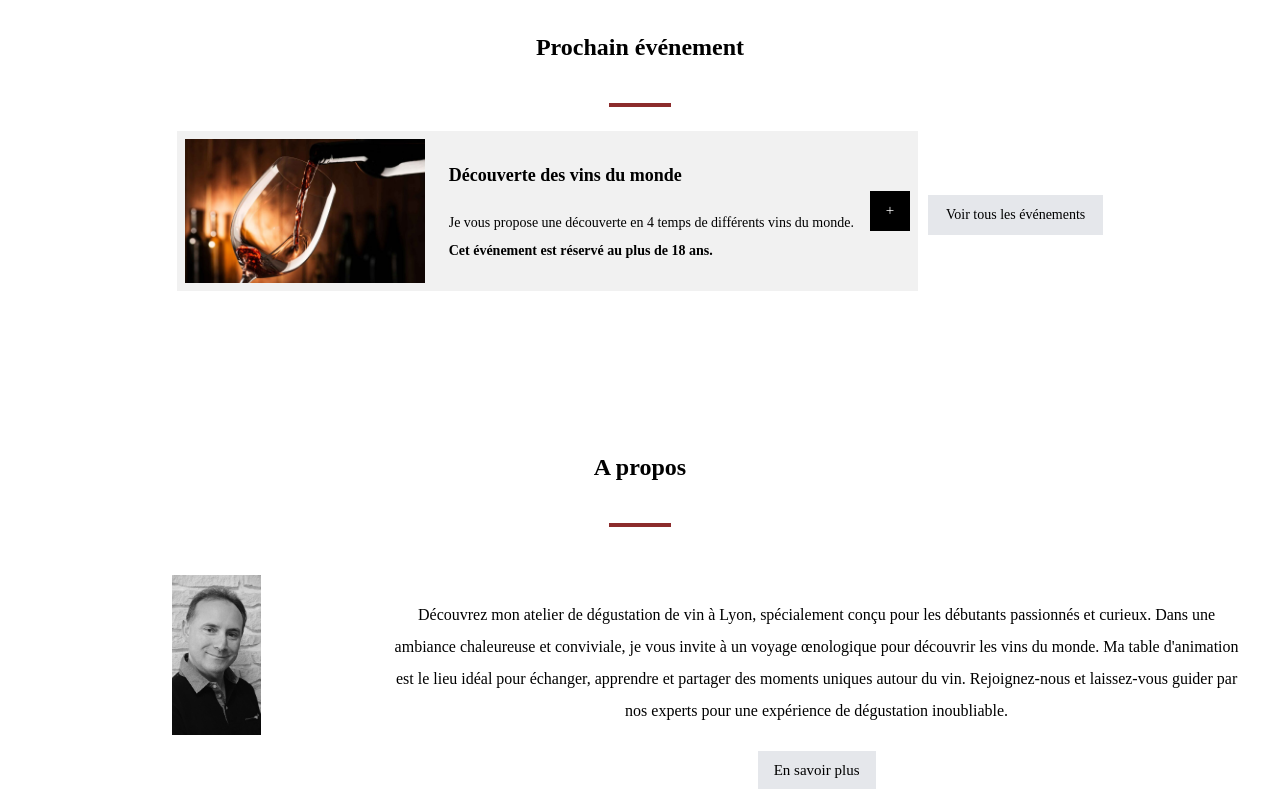
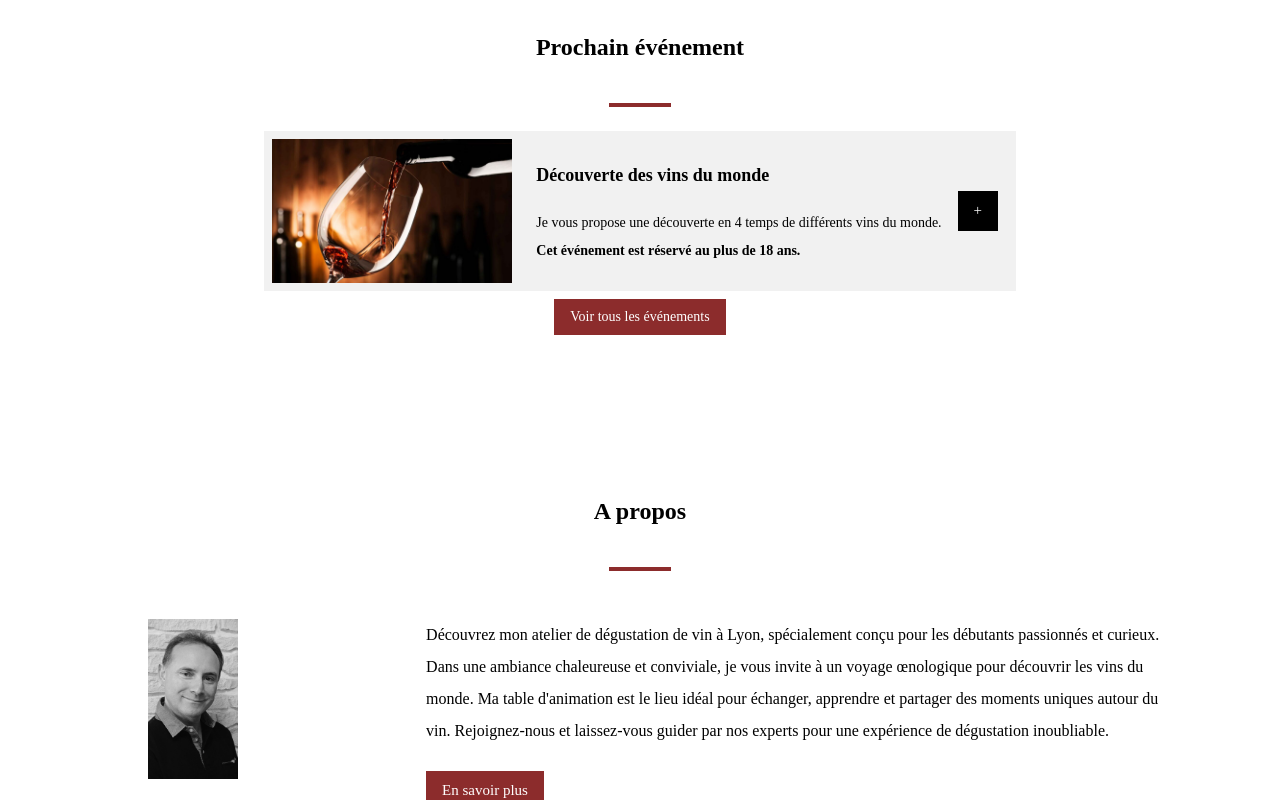
Before and after one commit to cedricdsst/hackathonOlivier, a Vue app in the folder frontendV2/: page / in a window 1280 px wide. Shown: the part 1240-2040 px from the top of the page. Built offline with nearby package versions, Linux system fonts and the light colour scheme; no server answers.

Commit message:
update/fin accueil

```diff
--- a/frontendV2/src/views/NewHomeView.vue
+++ b/frontendV2/src/views/NewHomeView.vue
@@ -45,8 +45,8 @@
       <section class="NextEvent bg-white flex flex-col items-center justify-center text-center py-20 px-4">
           <h2 class="text-2xl font-bold mb-4">Prochain événement</h2>
           <span class="mx-4 border-2 w-full border-VinColor my-6"></span>
-          <div class="flex ">
-            <div class="event flex flex-col md:flex-row sm:flex-col items-center gap-4 w-full">
+          <div class="flex flex-col md-flex-row">
+            <div class="event flex flex-col md:flex-row items-center gap-4 w-full">
                 <img class="p-2 object-contain h-40 w-auto ml-4 sm:ml-0" src="../assets/img/thumbnail_evenement.jpg" alt="">
                 <article class="flex flex-col items-start w-auto gap-2">
                     <h4 class="text-lg font-semibold mb-4">Découverte des vins du monde</h4>
@@ -59,7 +59,7 @@
             </div>
 
             <div class="flex justify-center items-center mt-4 sm:mt-2">
-                <button type="button" class="text-sm bg-gray-200 border-2 px-4 py-2 hover:bg-VinColor whitespace-nowrap">
+                <button type="button" class="text-sm text-white bg-VinColor px-4 py-2 whitespace-nowrap">
                     Voir tous les événements
                 </button>
             </div>
@@ -70,15 +70,14 @@
       <section class="Apropos bg-white flex flex-col items-center justify-center text-center py-20 px-4 ">
           <h2 class="text-2xl font-bold mb-4">A propos</h2>
           <span class="mx-4 border-2 w-full border-VinColor my-6"></span>
-          <div class="flex flex-col md:flex-row items-center md:items-start text-center md:text-left mx-auto p-6">
-              <div class="sm:w-full ">
-                  <img src="../assets/img/Olivier_bonneton.webp" alt="Olivier Bonneton" class="object-contain h-40 md:w-48 lg:w-full self-start sm:self-center">
+          <div class="flex flex-col md:flex-row items-center md:items-start md:text-left p-6">
+              <div class="sm:w-full flex justify-center">
+                  <img src="../assets/img/Olivier_bonneton.webp" alt="Olivier Bonneton" class="object-contain h-40 md:w-48 lg:w-full md:self-start self-center">
               </div>
-              <div class="mt-6 flex flex-col justify-center items-start md:items-center">
-                <p class="mb-6 text-left md:text-center">Découvrez mon atelier de dégustation de vin à Lyon, spécialement conçu pour les débutants passionnés et curieux. Dans une ambiance chaleureuse et conviviale, je vous invite à un voyage œnologique pour découvrir les vins du monde. Ma table d'animation est le lieu idéal pour échanger, apprendre et partager des moments uniques autour du vin. Rejoignez-nous et laissez-vous guider par nos experts pour une expérience de dégustation inoubliable.</p>
-                <button type="button" class="text-black bg-gray-200 py-2 px-4 hover:bg-VinColor transition-colors self-start md:self-center">En savoir plus</button>
-            </div>
-
+              <div class=" flex flex-col items-start px-20">
+                  <p class="mb-6 text-left ">Découvrez mon atelier de dégustation de vin à Lyon, spécialement conçu pour les débutants passionnés et curieux. Dans une ambiance chaleureuse et conviviale, je vous invite à un voyage œnologique pour découvrir les vins du monde. Ma table d'animation est le lieu idéal pour échanger, apprendre et partager des moments uniques autour du vin. Rejoignez-nous et laissez-vous guider par nos experts pour une expérience de dégustation inoubliable.</p>
+                  <button type="button" class="text-white bg-VinColor py-2 px-4 transition-colors md:self-start self-center">En savoir plus</button>
+              </div>
           </div>
       </section>
 
@@ -106,7 +105,7 @@
   <style scoped>
   /* Assurez-vous d'ajuster les styles selon les besoins de votre design */
   .hero {
-    background-image: url('../assets/img/background_home_banner.jpg');
+    background-image: linear-gradient(to bottom, rgba(0, 0, 0, 0.5), rgba(0, 0, 0, 0.5)), url('../assets/img/background_home_banner.jpg');
     background-size: cover;
     background-position: 0px 0px;
     text-align: left;
@@ -154,8 +153,6 @@
 .concepte, .NextEvent, .Apropos {
     color: black;
 
-    display: flex;
-    justify-content: center;
 }
 .concepte span, .NextEvent span, .Apropos span{
     width: 5%;
```
